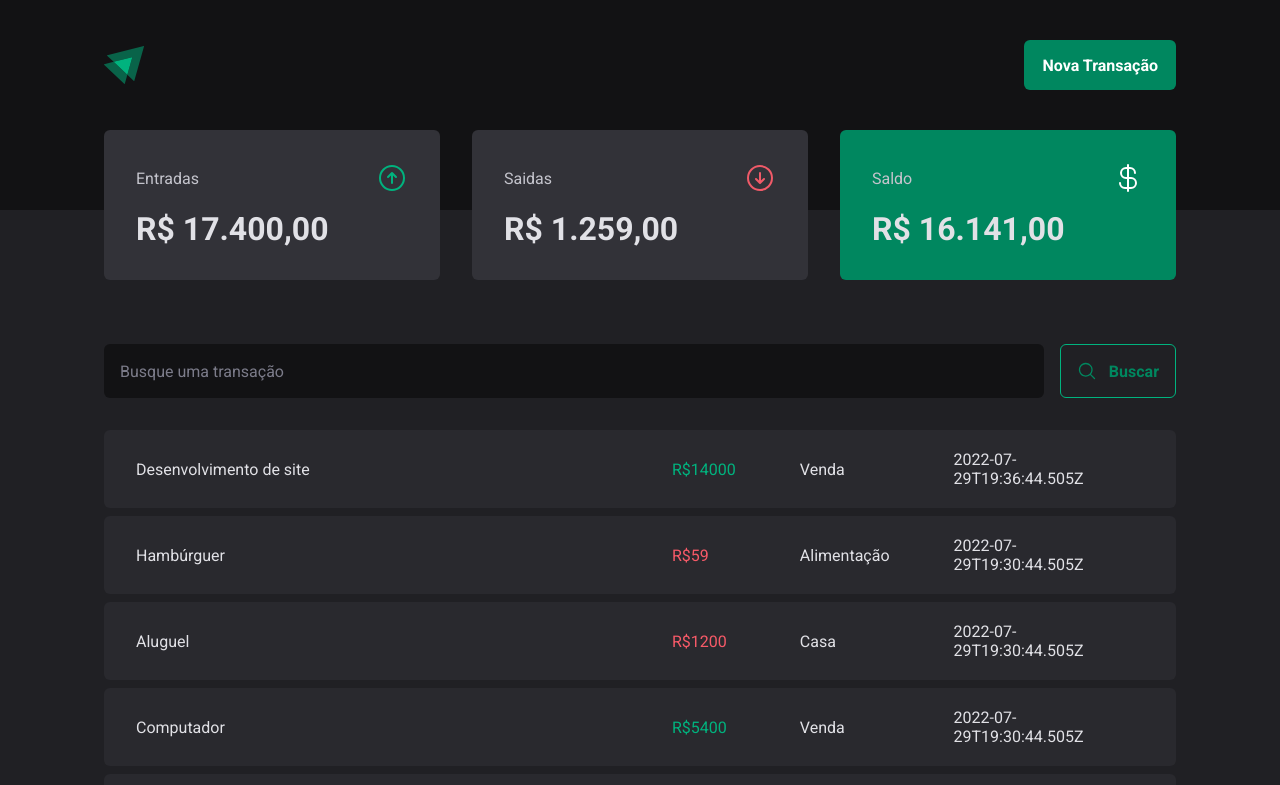
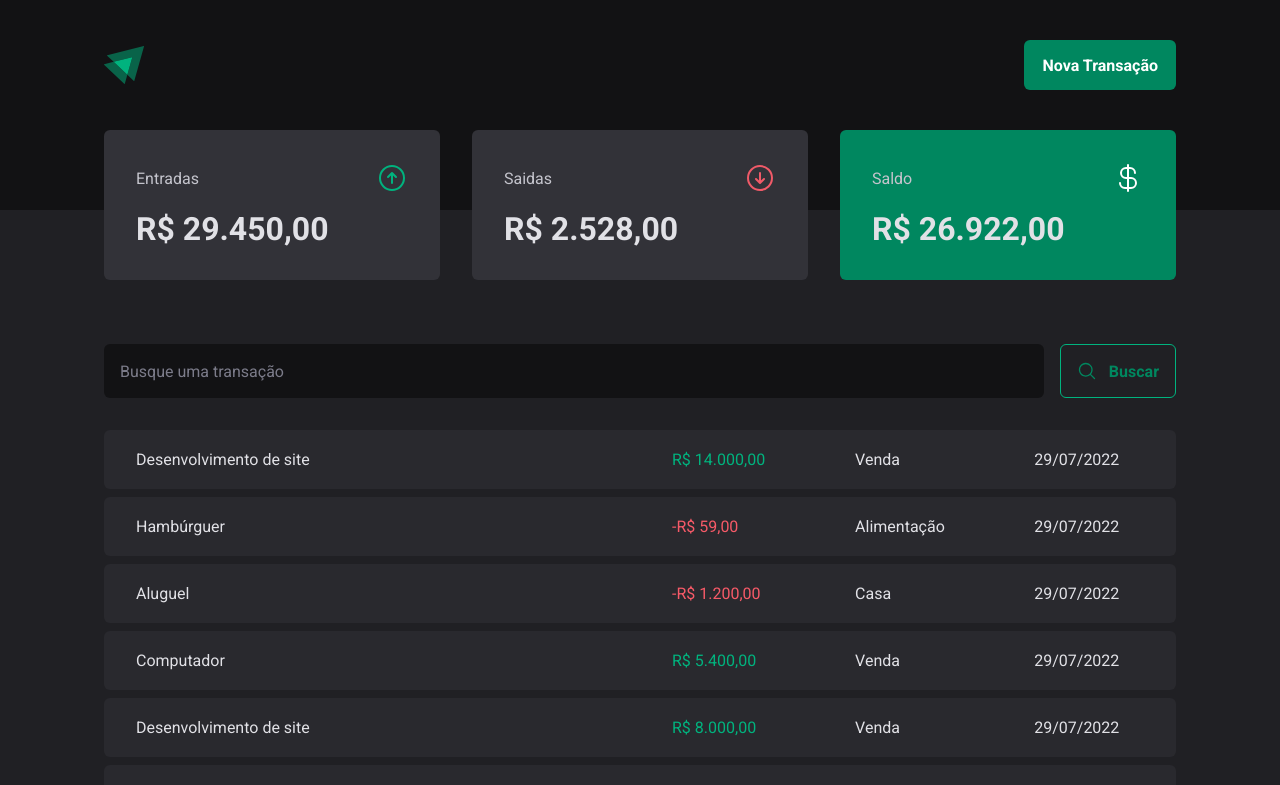
Before and after one commit to AllyssonR/03-DtMoney, a React (Vite) app: page / in a window 1280 px wide. Shown: the top 785 px of the page. Built offline with nearby package versions, Linux system fonts and the light colour scheme; data requests are answered from the project's data file.

Commit message:
create and add useSummary

```diff
--- a/src/Components/Summary/index.tsx
+++ b/src/Components/Summary/index.tsx
@@ -4,7 +4,10 @@
   CurrencyDollar,
 } from '@phosphor-icons/react'
 import { SummaryContainer, SummaryCard } from './styles'
+import { priceFormatter } from '../../utils/formatter'
+import { useSummary } from '../../hooks/useSummary'
 export function Summary() {
+  const summary = useSummary()
   return (
     <SummaryContainer>
       <SummaryCard>
@@ -12,21 +15,21 @@
           <span>Entradas</span>
           <ArrowCircleUp size={32} color="#00b37e" />
         </header>
-        <strong>R$ 17.400,00</strong>
+        <strong>{priceFormatter.format(summary.income)}</strong>
       </SummaryCard>
       <SummaryCard>
         <header>
           <span>Saidas</span>
           <ArrowCircleDown size={32} color="#f05a68" />
         </header>
-        <strong>R$ 1.259,00</strong>
+        <strong>{priceFormatter.format(summary.outcome)}</strong>
       </SummaryCard>{' '}
       <SummaryCard variant="green">
         <header>
           <span>Saldo</span>
           <CurrencyDollar size={32} color="#ffff" />
         </header>
-        <strong>R$ 16.141,00</strong>
+        <strong>{priceFormatter.format(summary.total)}</strong>
       </SummaryCard>
     </SummaryContainer>
   )
--- a/src/Pages/Transaction/index.tsx
+++ b/src/Pages/Transaction/index.tsx
@@ -8,6 +8,7 @@
   TransactionsTable,
 } from './styles'
 import { TransactionsContext } from '../../Contexts/TransactionsContext'
+import { dateFormatter, priceFormatter } from '../../utils/formatter'
 export function Transactions() {
   const { transactions } = useContext(TransactionsContext)
   return (
@@ -24,11 +25,15 @@
                   <td width="50%">{transaction.description}</td>
                   <td>
                     <PriceHighLight variant={transaction.type}>
-                      R${transaction.price}
+                      {transaction.type === 'outcome' && '-'}
+                      {''}
+                      {priceFormatter.format(transaction.price)}
                     </PriceHighLight>
                   </td>
                   <td>{transaction.category}</td>
-                  <td>{transaction.createdAt}</td>
+                  <td>
+                    {dateFormatter.format(new Date(transaction.createdAt))}
+                  </td>
                 </tr>
               )
             })}
--- /dev/null
+++ b/src/hooks/useSummary.ts
@@ -0,0 +1,23 @@
+import { useContext } from 'react'
+import { TransactionsContext } from '../Contexts/TransactionsContext'
+export function useSummary() {
+  const { transactions } = useContext(TransactionsContext)
+  const summary = transactions.reduce(
+    (acc, transaction) => {
+      if (transaction.type === 'income') {
+        acc.income += transaction.price
+        acc.total += transaction.price
+      } else {
+        acc.outcome += transaction.price
+        acc.total -= transaction.price
+      }
+      return acc
+    },
+    {
+      income: 0,
+      outcome: 0,
+      total: 0,
+    },
+  )
+  return summary
+}
--- /dev/null
+++ b/src/utils/formatter.ts
@@ -0,0 +1,6 @@
+export const dateFormatter = new Intl.DateTimeFormat('pt-BR')
+
+export const priceFormatter = new Intl.NumberFormat('pt-BR', {
+  style: 'currency',
+  currency: 'BRL',
+})
```
